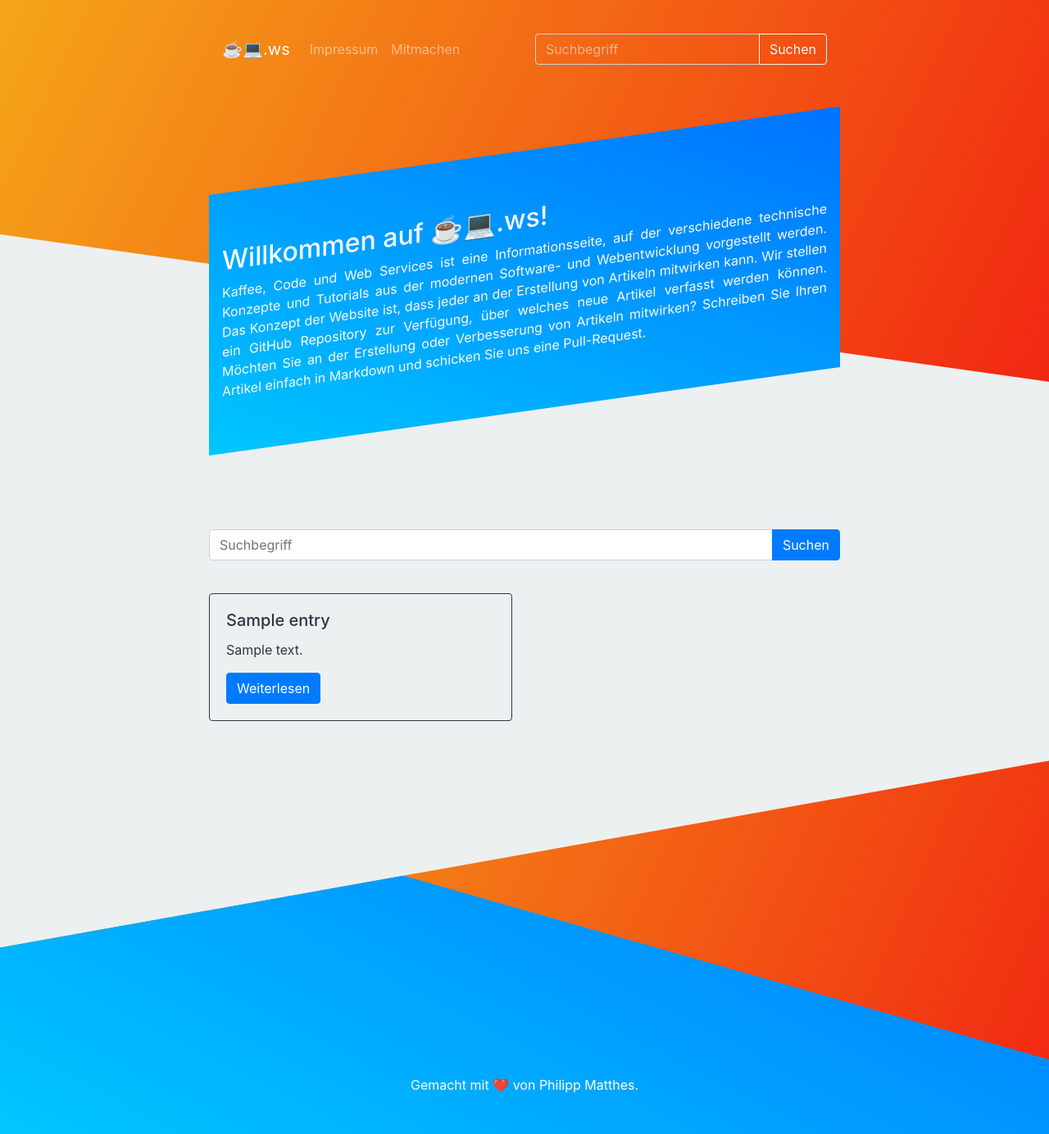
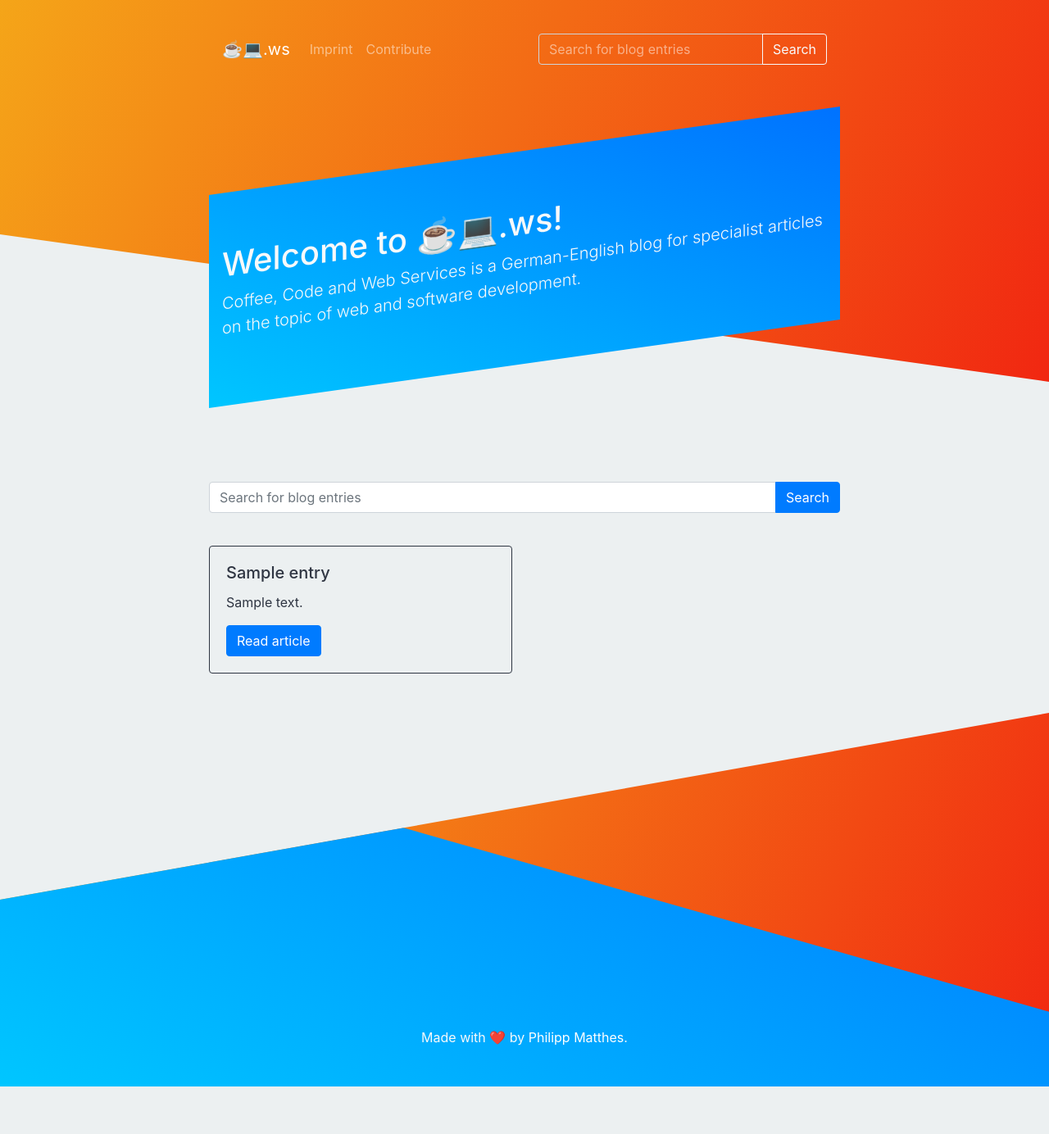
Before and after one commit to PhilippMatthes/ccws-website, a Django app: page / in a window 1280 px wide. Shown: the whole page at 82% size. After the commit the page ends 1326 px from the top, so only its background shows below. Run offline with Django 3.2, Linux system fonts and the light colour scheme; tables that the repository leaves empty hold one stand-in row (values such as "Sample post"); some libraries are stand-ins or nearby versions.

Commit message:
Make website english for mixed internationalism

```diff
--- a/website/templates/base.html
+++ b/website/templates/base.html
@@ -8,7 +8,7 @@
   <meta http-equiv="X-UA-Compatible" content="IE=edge">
   <meta name="viewport" content="width=device-width, initial-scale=1">
 
-  <title>{% block title %}Kaffee, Code und Web Services{% endblock %}</title>
+  <title>{% block title %}Coffee, Code and Web Services{% endblock %}</title>
 
   <link rel="stylesheet" type="text/css" href="{% static 'vendor/css/bootstrap.min.css' %}">
   <link href="https://fonts.googleapis.com/css?family=Roboto&display=swap" rel="stylesheet">
@@ -23,7 +23,9 @@
 <div class="polygon-top-left">
   <div class="page-nav-container container">
     <nav class="navbar navbar-expand-lg navbar-dark">
-      <button class="navbar-toggler" type="button" data-toggle="collapse" data-target="#navbar-toggler" aria-controls="navbar-toggler" aria-expanded="false" aria-label="Navigation umschalten">
+      <button class="navbar-toggler" type="button" data-toggle="collapse"
+              data-target="#navbar-toggler" aria-controls="navbar-toggler"
+              aria-expanded="false" aria-label="Toggle navigation">
         <span class="navbar-toggler-icon"></span>
       </button>
       <a class="navbar-brand" href="/">☕💻.ws</a>
@@ -31,18 +33,18 @@
       <div class="collapse navbar-collapse" id="navbar-toggler">
         <ul class="navbar-nav mr-auto mt-2 mt-lg-0">
           <li class="nav-item">
-            <a class="nav-link" target="_blank" href="https://philippmatth.es/">Impressum</a>
+            <a class="nav-link" target="_blank" href="https://philippmatth.es/">Imprint</a>
           </li>
           <li class="nav-item">
-            <a class="nav-link" target="_blank" href="https://github.com/coffee-code-ws/">Mitmachen</a>
+            <a class="nav-link" target="_blank" href="https://github.com/coffee-code-ws/">Contribute</a>
           </li>
         </ul>
         <form method="GET" action="/#section-search" class="form-inline my-2 my-lg-0">
           <div class="input-group">
             <input id="top-nav-bar-input" type="text" class="form-control bg-transparent text-white border.white"
-                   placeholder="Suchbegriff" name="query" value="{{ request.GET.query }}" aria-label="Suchbegriff">
+                   placeholder="Search for blog entries" name="query" value="{{ request.GET.query }}" aria-label="Suchbegriff">
             <div class="input-group-append">
-              <button class="btn btn-outline-light" type="button">Suchen</button>
+              <button class="btn btn-outline-light" type="button">Search</button>
             </div>
           </div>
         </form>
@@ -83,7 +85,7 @@
 <div class="polygon-bottom-right">
 <footer class="footer text-light" >
   <div class="container clearfix" style="padding-top: 24rem">
-    <div class="pb-5 text-center">Gemacht mit ❤️ von <a class="text-white" href="https://philippmatth.es">Philipp Matthes</a>.</div>
+    <div class="pb-5 text-center">Made with ❤️ by <a class="text-white" href="https://philippmatth.es">Philipp Matthes</a>.</div>
   </div>
 </footer>
 </div>
--- a/website/templates/index.html
+++ b/website/templates/index.html
@@ -4,19 +4,11 @@
 {% load highlight %}
 
 {% block header %}
-<h2>Willkommen auf ☕💻.ws!</h2>
-<div class="mt-2 justify">
-{% spaceless %}
-Kaffee, Code und Web Services ist eine Informationsseite, auf der verschiedene
-technische Konzepte und Tutorials aus der modernen Software- und Webentwicklung
-vorgestellt werden.
-Das Konzept der Website ist, dass jeder an der Erstellung von Artikeln mitwirken kann.
-Wir stellen ein <a class="text-white" href="https://github.com/coffee-code-ws/entries">GitHub Repository</a>
-zur Verfügung, über welches neue Artikel verfasst werden können.
-Möchten Sie an der Erstellung oder Verbesserung von Artikeln mitwirken? Schreiben Sie Ihren Artikel
-einfach in Markdown und schicken Sie uns eine Pull-Request.
-{% endspaceless %}
-</div>
+<h1>Welcome to ☕💻.ws!</h1>
+<p class="lead text-light">
+  Coffee, Code and Web Services is a German-English blog for specialist
+  articles on the topic of web and software development.
+</p>
 {% endblock %}
 
 {% block body %}
@@ -26,16 +18,16 @@ einfach in Markdown und schicken Sie uns eine Pull-Request.
   <section id="section-search" class="pt-5">
     <form method="GET" action="#section-search">
     <div class="input-group mb-3 mt-5">
-      <input type="text" class="form-control" placeholder="Suchbegriff" name="query"
-             value="{{ request.GET.query }}" aria-label="Suchbegriff">
+      <input type="text" class="form-control" placeholder="Search for blog entries" name="query"
+             value="{{ request.GET.query }}" aria-label="Search for blog entries">
       <div class="input-group-append">
-        <button class="btn btn-primary" type="button">Suchen</button>
+        <button class="btn btn-primary" type="button">Search</button>
       </div>
     </div>
     </form>
 
     {% if not entries %}
-      <h5>Für diese Auswahl gibt es noch keine Artikel.</h5>
+      <h5>There is no article yet in this section.</h5>
     {% else %}
     <div class="row">
       {% for entry in entries %}
@@ -56,7 +48,7 @@ einfach in Markdown und schicken Sie uns eine Pull-Request.
                 {{ entry.description }}
               {% endif %}
             </p>
-            <a href="{% url 'entries:index' entry.slug %}" class="btn btn-primary">Weiterlesen</a>
+            <a href="{% url 'entries:index' entry.slug %}" class="btn btn-primary">Read article</a>
           </div>
         </div>
       </div>
```
